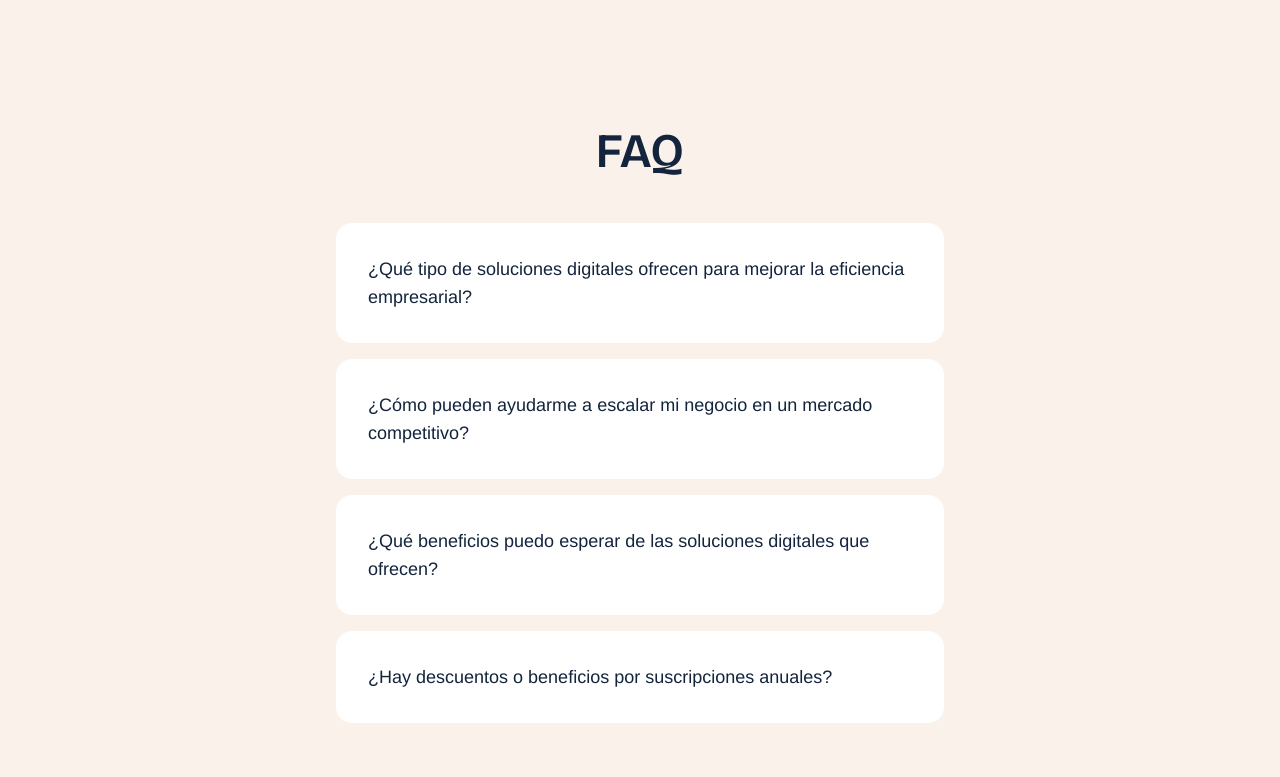
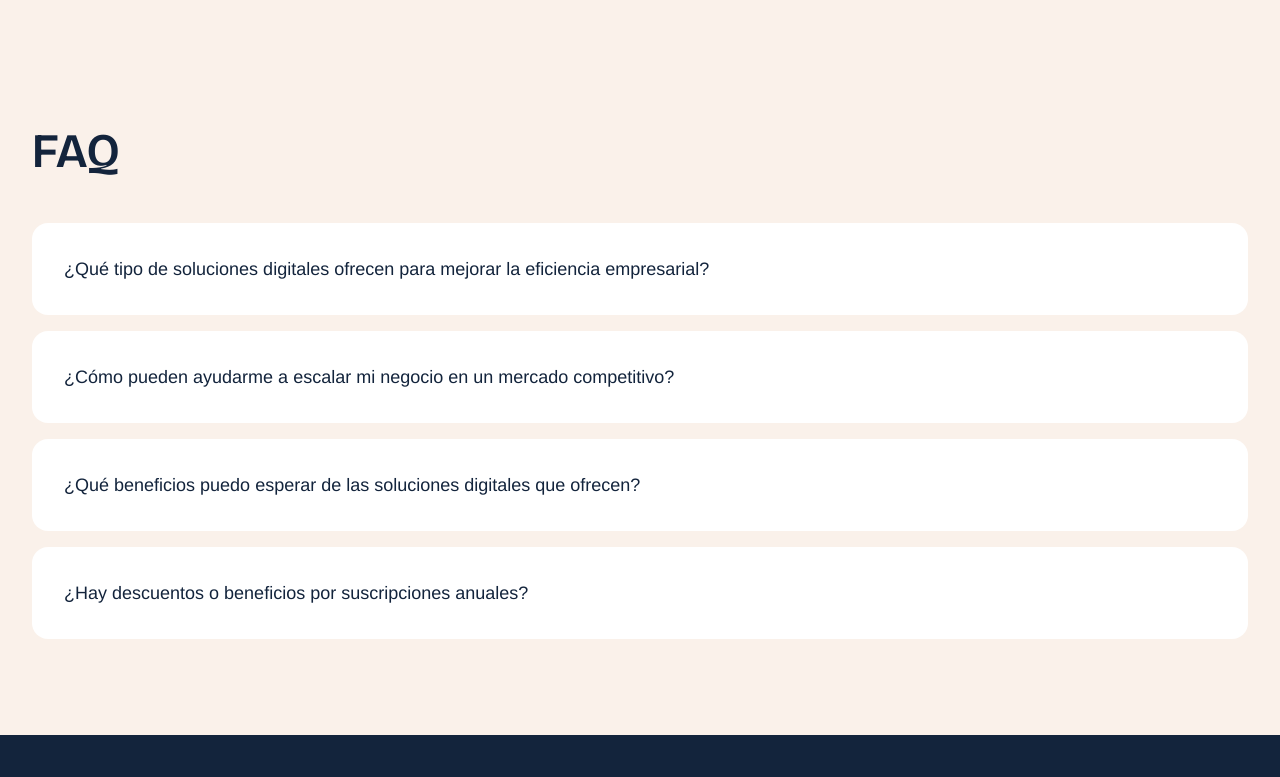
Before and after one commit to mob-ship-it/mobula-website, an Astro site: page / in a window 1280 px wide. Shown: the part 7020-7797 px from the top of the page. Built offline with nearby package versions, Linux system fonts and the light colour scheme; Astro itself is replaced by a stand-in of ours; a web font is replaced by a local one.

Commit message:
Update FAQ section layout for larger screens
Expanded the container's max width on large screens and adjusted the FAQ title alignment to be left-aligned on large devices for improved layout and readability.

```diff
--- a/src/sections/FAQSection.jsx
+++ b/src/sections/FAQSection.jsx
@@ -28,9 +28,9 @@
 
   return (
     <section className="bg-[#faf1ea] py-16 md:py-20 lg:py-24">
-      <div className="max-w-2xl mx-auto px-4 sm:px-6 lg:px-8">
+      <div className="max-w-2xl lg:max-w-7xl mx-auto px-4 sm:px-6 lg:px-8">
         {/* Título */}
-        <h2 className="[font-family:'Bricolage_Grotesque',Helvetica] font-bold text-3xl md:text-4xl lg:text-5xl text-[#13243c] mb-12 text-center">
+        <h2 className="[font-family:'Bricolage_Grotesque',Helvetica] font-bold text-3xl md:text-4xl lg:text-5xl text-[#13243c] mb-12 text-center lg:text-left">
           FAQ
         </h2>
 
```
